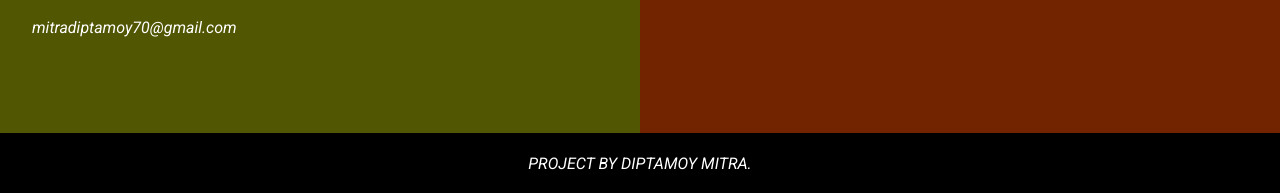
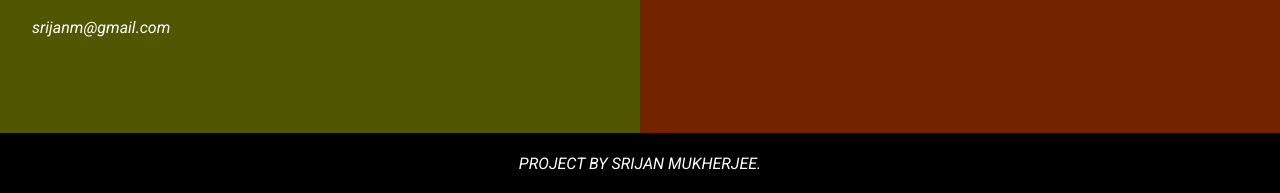
Before and after one commit to srijan-404/OIBGRIP, a plain HTML site: page Landing Page/index.html in a window 1280 px wide. Shown: the part 1641-1834 px from the top of the page. Drawn offline with Linux system fonts and the light colour scheme; a web font is replaced by a local one.

Commit message:
Update index.html

```diff
--- a/Landing Page/index.html
+++ b/Landing Page/index.html
@@ -59,7 +59,7 @@
     <div class="contact">
       <h2>Contact Me</h2>
       <p>Lorem ipsum dolor sit amet consectetur adipisicing elit. Impedit inventore veniam voluptatum aperiam, nemo veritatis.</p>
-      <p>mitradiptamoy70@gmail.com</p>
+      <p>srijanm@gmail.com</p>
     </div>
     <div class="about">
       <h2>About Me</h2>
@@ -68,7 +68,7 @@
     </div>
   </section>
   <footer>
-     project By Diptamoy Mitra.
+     project By Srijan Mukherjee.
 
   </footer>
 
```
